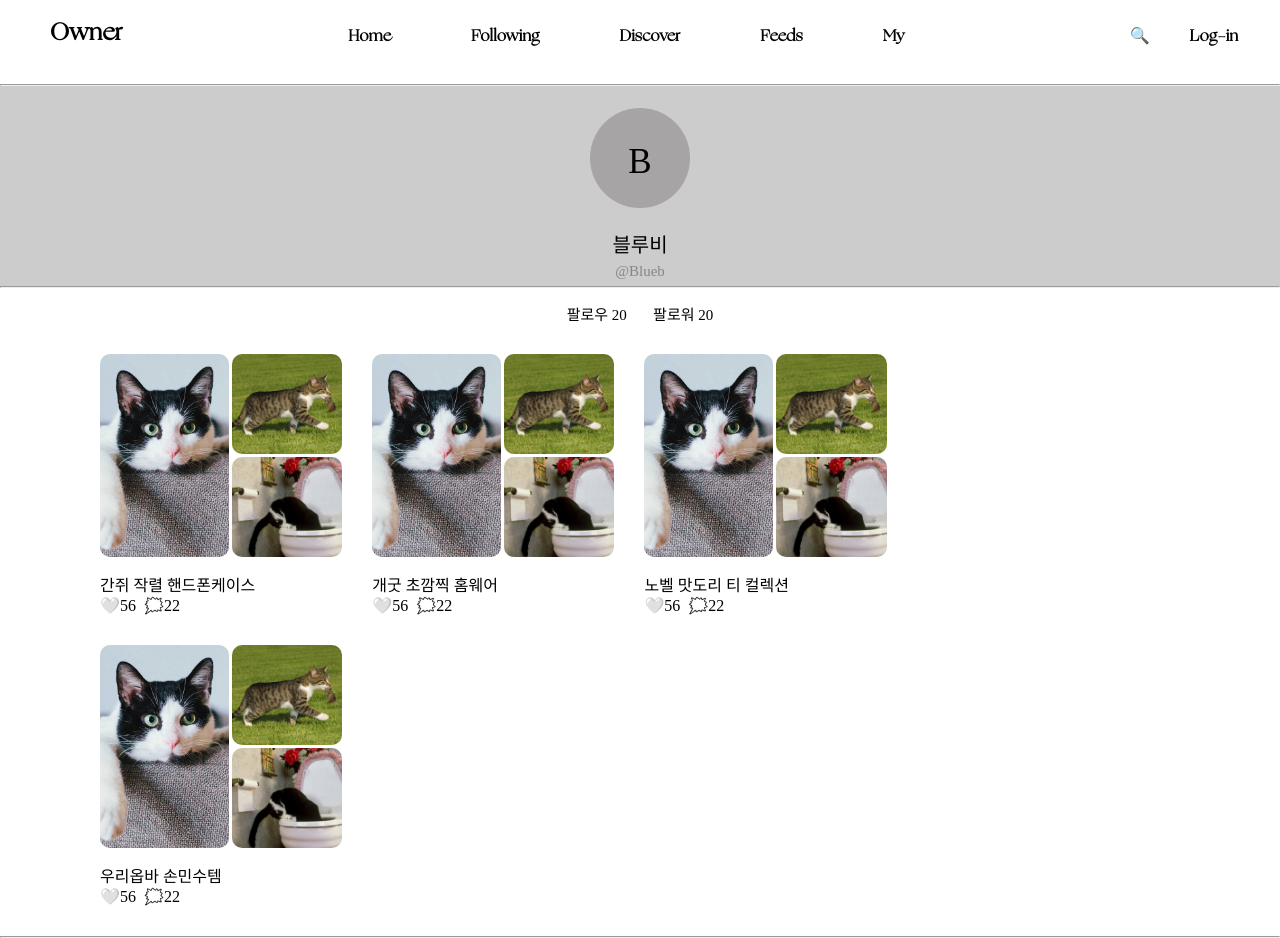
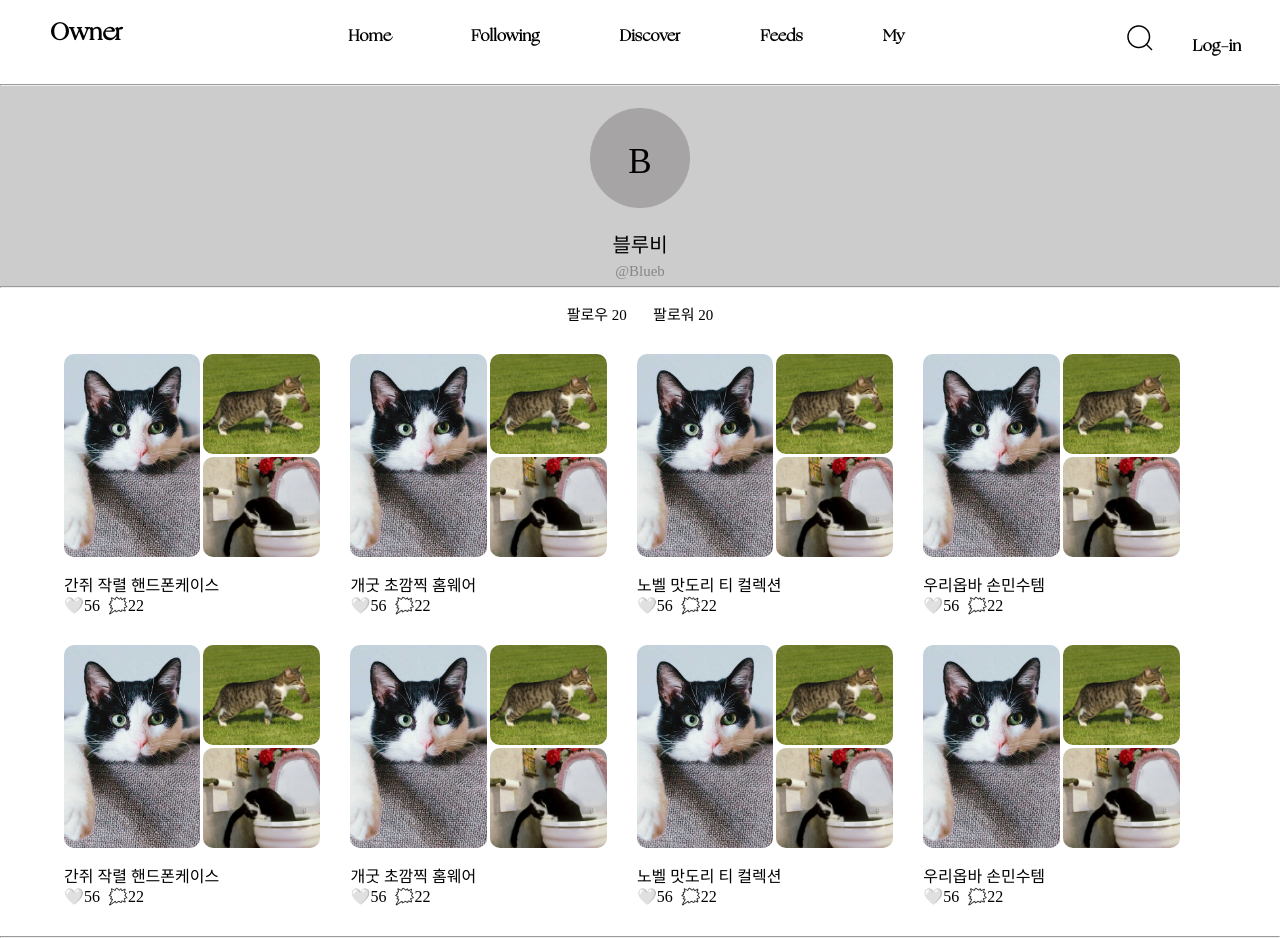
Before and after one commit to qiyana-ratchet/Owner, a React (Create React App) app: page /mypage in a window 1280 px wide. Built offline with nearby package versions, Linux system fonts and the light colour scheme.

Commit message:
page: 뷰 수정 & 버그 수정

```diff
--- a/src/css/JoinPage.module.css
+++ b/src/css/JoinPage.module.css
@@ -31,3 +31,14 @@
     color: black;
 
 }
+
+.magImg{
+    width: calc(10%);
+    object-fit: cover;
+}
+
+.login-menu > li > a>span{
+    width: calc(1%);
+    object-fit: cover;
+
+}
--- a/src/css/MyPage.css
+++ b/src/css/MyPage.css
@@ -78,11 +78,11 @@
     display:flex;
     flex-wrap:wrap;
     align-items:flex-start;
-    margin:30px 100px 0 100px ;
+    margin:30px 5% 0 5% ;
 }
 
 .wishWrapper{
-    width:calc(24% - 20px);
+    width:calc(22%);
     margin:0 33px 30px 0px;
 
 }
--- a/src/page/JoinPage.js
+++ b/src/page/JoinPage.js
@@ -4,6 +4,7 @@ import React, {useState} from 'react';
 import styles2 from '../css/JoinPage.css'
 import bannerStyles from '../css/JoinPage.module.css'
 import Ticker from 'react-ticker'
+import mag from '../img/magnifyingGlass.png'
 
 function JoinPage() {
   function googleLogin() {
@@ -29,7 +30,9 @@ function JoinPage() {
             </nav>
             <nav className="site-navigation" role="navigation">
               <ul className="login-menu">
-                <li><a href="notif.html"><span>🔍</span></a></li>
+                <li><a href="notif.html"><span>
+                    <img src={mag} className="magImg"/>
+                </span></a></li>
                 <li><a href="login.html"><span>Log-in</span></a></li>
               </ul>
             </nav>
--- a/src/page/MyPage.js
+++ b/src/page/MyPage.js
@@ -8,6 +8,7 @@ import cat from '../img/cat.jpg'
 import cat2 from '../img/cat2.jpg'
 import cat3 from '../img/cat3.jpg'
 import profilePic from '../img/Ellipse 12.png'
+import mag from "../img/magnifyingGlass.png";
 
 function MyPage() {
 
@@ -31,7 +32,11 @@ function MyPage() {
                         </nav>
                         <nav className="site-navigation" role="navigation">
                             <ul className="login-menu">
-                                <li><a href="notif.html"><span>🔍</span></a></li>
+                                <li><a href="notif.html">
+                                    <span>
+                                        <img src={mag} className="magImg"/>
+                                    </span>
+                                </a></li>
                                 <li><a href="login.html"><span>Log-in</span></a></li>
                             </ul>
                         </nav>
@@ -81,7 +86,8 @@ function MyPage() {
                                 🗯️22
                             </div>
                         </div>
-                    </div><div className="wishWrapper">
+                    </div>
+                    <div className="wishWrapper">
                         <div className="wishlist">
                             <div className="mainImage">
                                 <img src={cat} alt="Image"/>
@@ -102,7 +108,8 @@ function MyPage() {
                                 🗯️22
                             </div>
                         </div>
-                    </div><div className="wishWrapper">
+                    </div>
+                    <div className="wishWrapper">
                         <div className="wishlist">
                             <div className="mainImage">
                                 <img src={cat} alt="Image"/>
@@ -123,7 +130,96 @@ function MyPage() {
                                 🗯️22
                             </div>
                         </div>
-                    </div><div className="wishWrapper">
+                    </div>
+                    <div className="wishWrapper">
+                        <div className="wishlist">
+                            <div className="mainImage">
+                                <img src={cat} alt="Image"/>
+                            </div>
+                            <div className="subImage">
+                                <img src={cat2} alt="Image"/>
+                                <img src={cat3} alt="Image"/>
+                            </div>
+                        </div>
+                        <div className="wishlistText">
+                            우리옵바 손민수템
+                        </div>
+                        <div className="likesComments">
+                            <div>
+                                🤍56 &nbsp;
+                            </div>
+                            <div>
+                                🗯️22
+                            </div>
+                        </div>
+                    </div>
+                    <div className="wishWrapper">
+                        <div className="wishlist">
+                            <div className="mainImage">
+                                <img src={cat} alt="Image"/>
+                            </div>
+                            <div className="subImage">
+                                <img src={cat2} alt="Image"/>
+                                <img src={cat3} alt="Image"/>
+                            </div>
+                        </div>
+                        <div className="wishlistText">
+                            간쥐 작렬 핸드폰케이스
+                        </div>
+                        <div className="likesComments">
+                            <div>
+                                🤍56 &nbsp;
+                            </div>
+                            <div>
+                                🗯️22
+                            </div>
+                        </div>
+                    </div>
+                    <div className="wishWrapper">
+                        <div className="wishlist">
+                            <div className="mainImage">
+                                <img src={cat} alt="Image"/>
+                            </div>
+                            <div className="subImage">
+                                <img src={cat2} alt="Image"/>
+                                <img src={cat3} alt="Image"/>
+                            </div>
+                        </div>
+                        <div className="wishlistText">
+                            개굿 초깜찍 홈웨어
+                        </div>
+                        <div className="likesComments">
+                            <div>
+                                🤍56 &nbsp;
+                            </div>
+                            <div>
+                                🗯️22
+                            </div>
+                        </div>
+                    </div>
+                    <div className="wishWrapper">
+                        <div className="wishlist">
+                            <div className="mainImage">
+                                <img src={cat} alt="Image"/>
+                            </div>
+                            <div className="subImage">
+                                <img src={cat2} alt="Image"/>
+                                <img src={cat3} alt="Image"/>
+                            </div>
+                        </div>
+                        <div className="wishlistText">
+                            노벨 맛도리 티 컬렉션
+                        </div>
+                        <div className="likesComments">
+                            <div>
+                                🤍56 &nbsp;
+                            </div>
+                            <div>
+                                🗯️22
+                            </div>
+                        </div>
+                    </div>
+                    <div className="wishWrapper">
                         <div className="wishlist">
                             <div className="mainImage">
                                 <img src={cat} alt="Image"/>
@@ -147,7 +243,6 @@ function MyPage() {
                     </div>
 
 
-
                 </div>
                 <hr/>
             </div>
```
Lines whose indentation alone changed are shown as unchanged.
